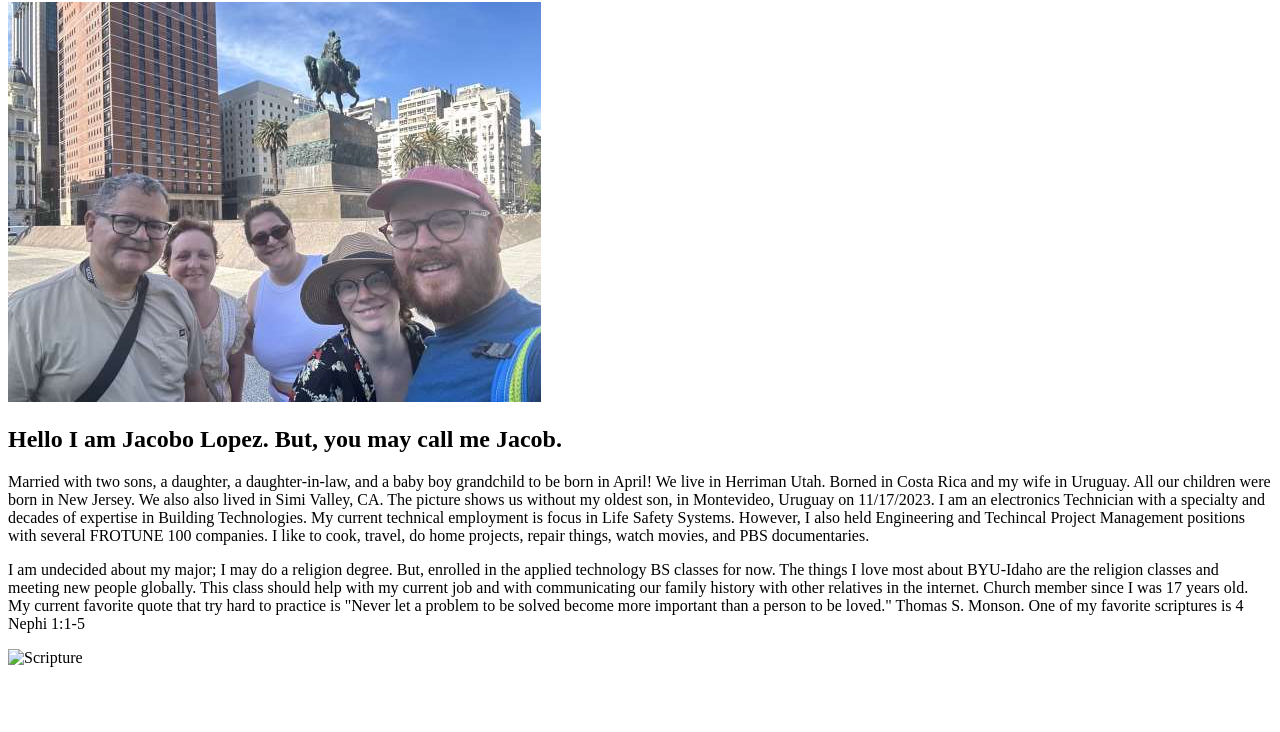
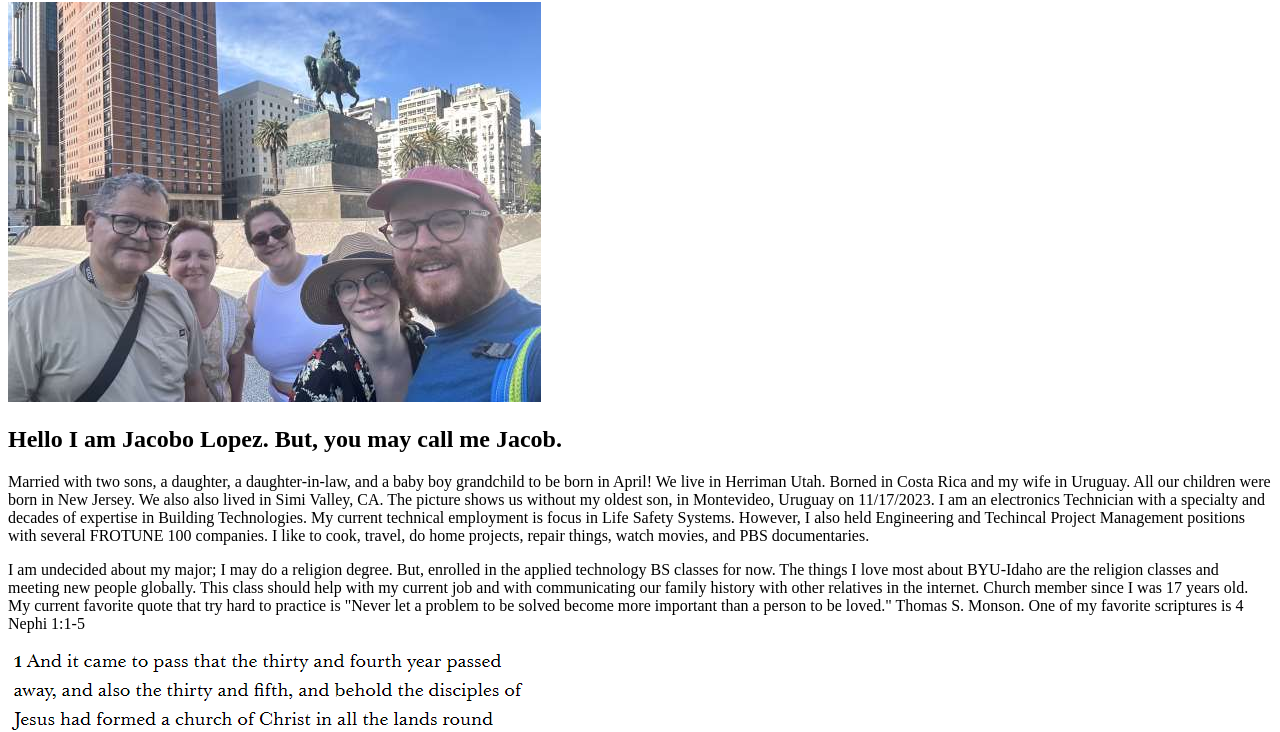
Before and after one commit to jjlcrk/wdd130, a plain HTML site: page aboutme/index.html in a window 1280 px wide. Shown: the part 78-810 px from the top of the page. Drawn offline with Linux system fonts and the light colour scheme.

Commit message:
corrected image file name

```diff
--- a/aboutme/index.html
+++ b/aboutme/index.html
@@ -25,5 +25,5 @@
         problem to be solved become more important than a person to be loved." Thomas S. Monson. One of my favorite
         scriptures is 4 Nephi 1:1-5
     <P></P>
-    <img alt="Scripture" src="images\4Nephi.jpg">
+    <img alt="Scripture" src="images\nephi.png">
 </body>
```
